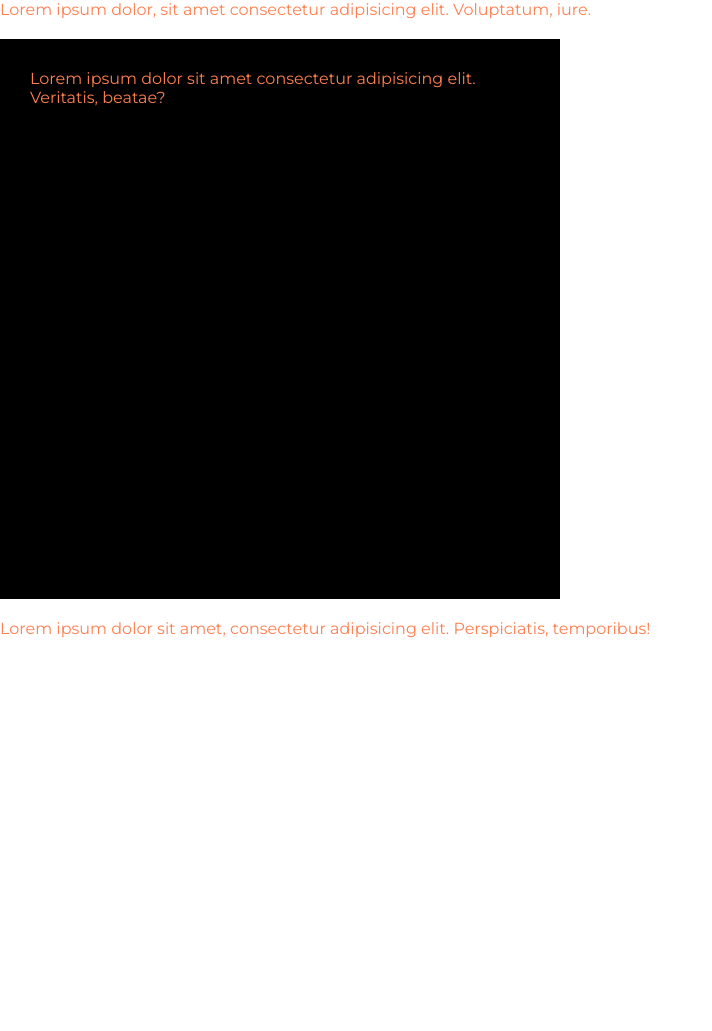
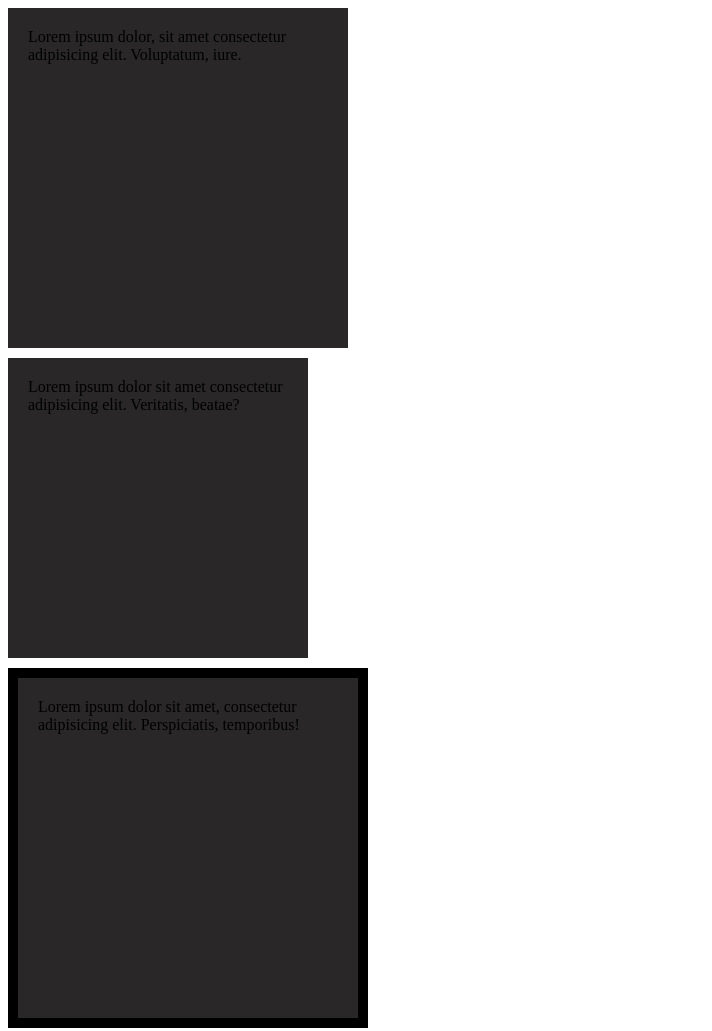
Before and after one commit to oszto10/w1-practice, a plain HTML site: page frontend/index.html in a window 1280 px wide. Shown: the whole page, without its empty margins (0-712 px from the left). Before the commit the page ends 800 px from the top, so only its background shows below. Drawn offline with Linux system fonts and the light colour scheme.

Commit message:
css box model

```diff
--- a/frontend/index.html
+++ b/frontend/index.html
@@ -19,12 +19,12 @@
       iure.
     </span>
 
-    <span class="box">
+    <span class="border-box">
       Lorem ipsum dolor sit amet consectetur adipisicing elit. Veritatis,
       beatae?
     </span>
 
-    <span>
+    <span class="border-added">
       Lorem ipsum dolor sit amet, consectetur adipisicing elit. Perspiciatis,
       temporibus!
     </span>
--- a/frontend/style.css
+++ b/frontend/style.css
@@ -1,57 +1,15 @@
-/* --- start of CSS reset --- */
-
-* {
-  margin: 0;
-  padding: 0;
-  border: 0;
-  outline: none;
-  /*  box-sizing: border-box; */
-  background: transparent;
-  font-family: inherit;
+span {
+  width: 300px;
+  height: 300px;
+  display: block;
+  margin-bottom: 10px;
+  background-color: rgb(41, 39, 39);
+  padding: 20px;
+}
+.border-box {
+  box-sizing: border-box;
 }
 
-a {
-  text-decoration: none;
+.border-added {
+  border: 10px solid black;
 }
-
-a img {
-  border: none;
-}
-
-button,
-a {
-  cursor: pointer;
-  color: inherit;
-}
-
-textarea {
-  resize: none;
-}
-
-button,
-textarea,
-select {
-  appearance: none !important;
-  border-radius: 0;
-}
-
-/* --- end of CSS reset --- */
-
-body {
-  color: coral;
-  font-family: "Montserrat", sans-serif;
-  width: 100vw;
-  height: 100vh;
-}
-
-span {
-  display: block;
-  margin-bottom: 20px;
-}
-
-.box {
-  width: 500px;
-  height: 500px;
-  background-color: black;
-  padding: 30px;
-}
```
